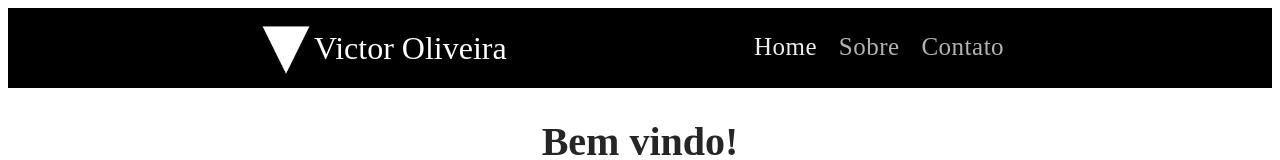
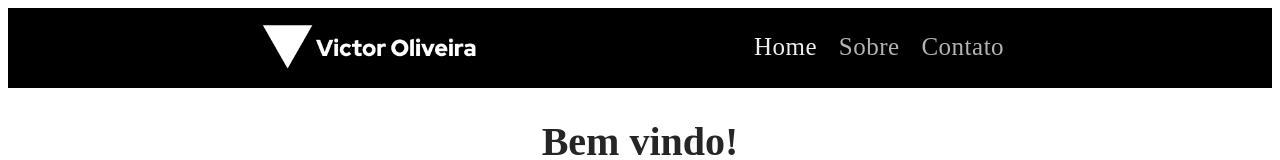
Before and after one commit to vict3or/portifolio, a Next.js app: page / in a window 1280 px wide. Shown: the top 160 px of the page. Built offline with nearby package versions, Linux system fonts and the light colour scheme; no server answers.

Commit message:
improving logo display

```diff
--- a/components/Nav.js
+++ b/components/Nav.js
@@ -8,8 +8,7 @@ export default function Nav(props) {
     <div className={styles.navContainer}>
       <div className={styles.navbar}>
         <div className={styles.logo}>
-         <Link href="/"><img src="/victor-logo-white.png" alt="logo"/></Link>
-          <h1>Victor Oliveira</h1>
+         <Link href="/"><img src="/victor-horizontal-white.png" alt="logo"/></Link>
         </div>
         <div className={styles.pages}>
           <Link href="/" ><a style={{color: props.home}}>Home</a></Link>
--- a/styles/nav.module.css
+++ b/styles/nav.module.css
@@ -24,12 +24,8 @@
 }
 
 .navbar .logo img {
-  width: 84px;
-  height: 98px;
-}
+  width: 227px;
 
-.navbar .logo h1 {
-  display: none;
 }
 
 .navbar .pages {
@@ -67,21 +63,12 @@
   }
 
   .navbar .logo img {
-    position: absolute;
-    width: 60px;
-    height: 69.7px;
+    width: 227px;
+    margin-bottom: 6px;
   }
 
   .navbar .logo img:hover {
     cursor: pointer;
-  }
-
-  .navbar .logo h1 {
-    display: flex;
-    font-size: 2rem;
-    font-weight: 500;
-    margin-left: 58px;
-    color: #fefefe;
   }
 
   .navbar .pages {
```
